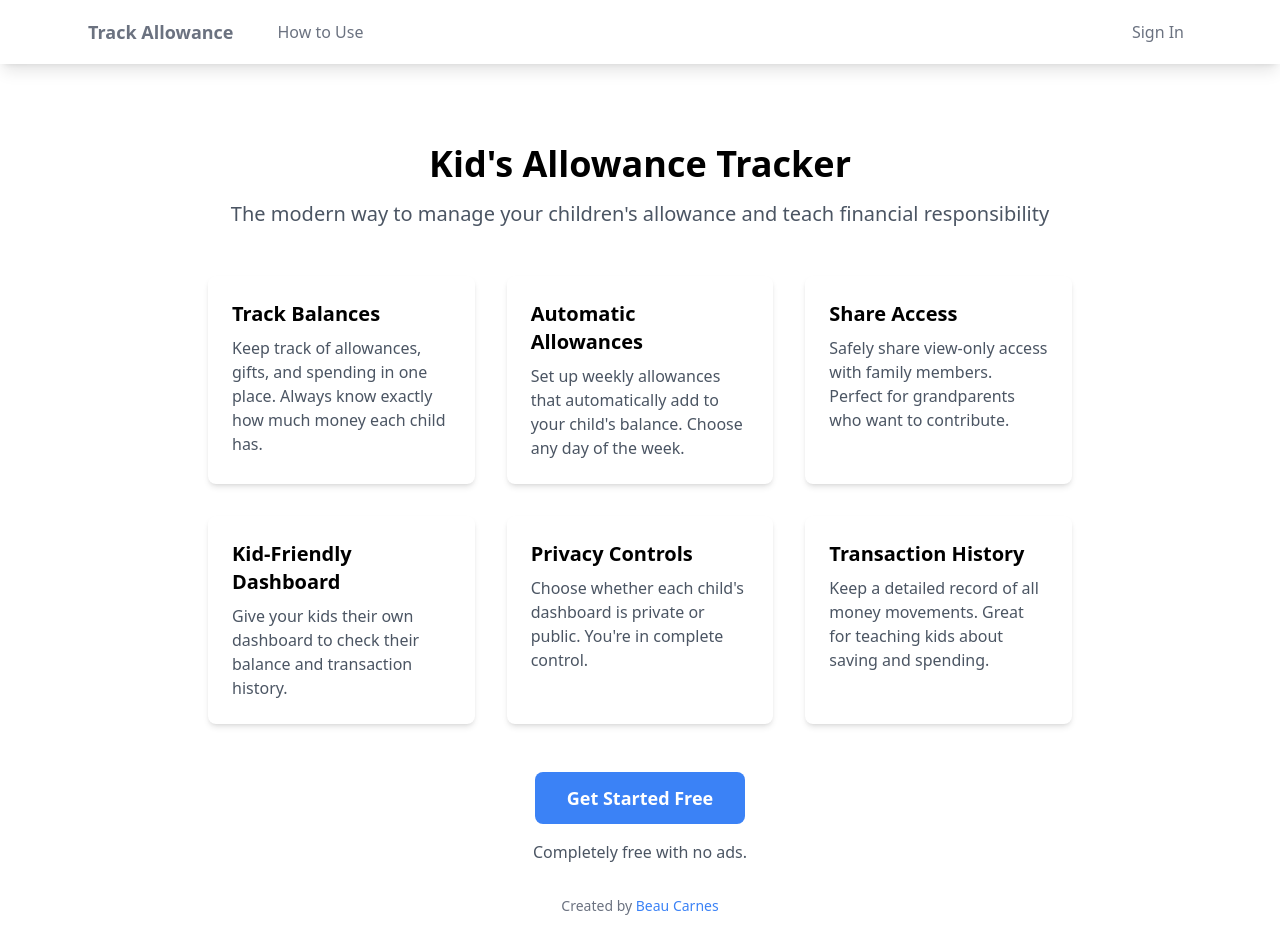
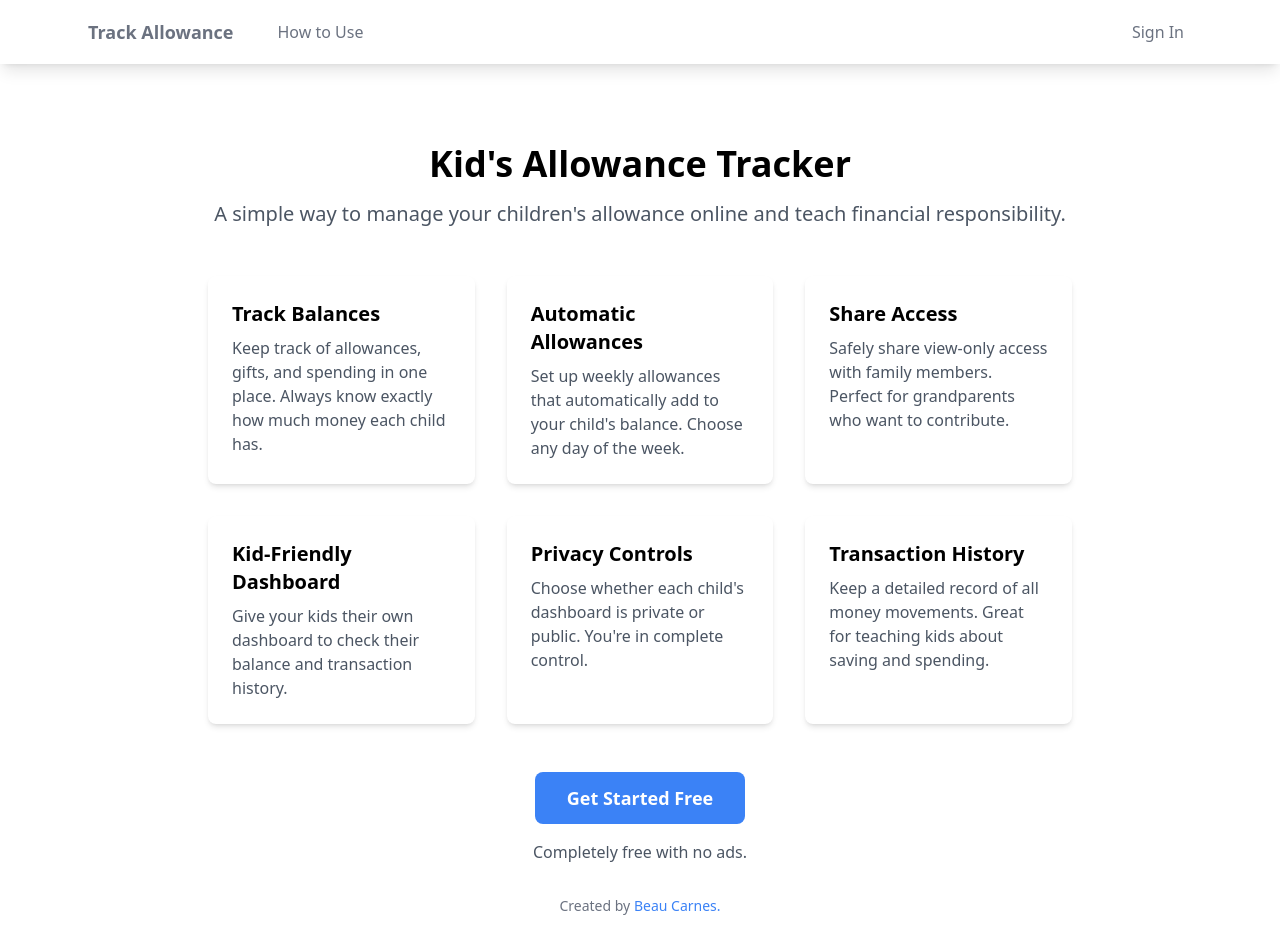
Before and after one commit to beaucarnes/allowance, a Next.js app: page / in a window 1280 px wide. Shown: the top 952 px of the page. Built offline with nearby package versions, Linux system fonts and the light colour scheme; no server answers.

Commit message:
minor text edits

```diff
--- a/app/page.tsx
+++ b/app/page.tsx
@@ -6,7 +6,7 @@ export default function Home() {
       <div className="text-center mb-12">
         <h1 className="text-4xl font-bold mb-4">Kid's Allowance Tracker</h1>
         <p className="text-xl text-gray-600 mb-8">
-          The modern way to manage your children's allowance and teach financial responsibility
+          A simple way to manage your children's allowance online and teach financial responsibility.
         </p>
       </div>
 
@@ -54,7 +54,7 @@ export default function Home() {
             rel="noopener noreferrer"
             className="text-blue-500 hover:text-blue-700"
           >
-            Beau Carnes
+            Beau Carnes.
           </a>
         </p>
       </div>
```
